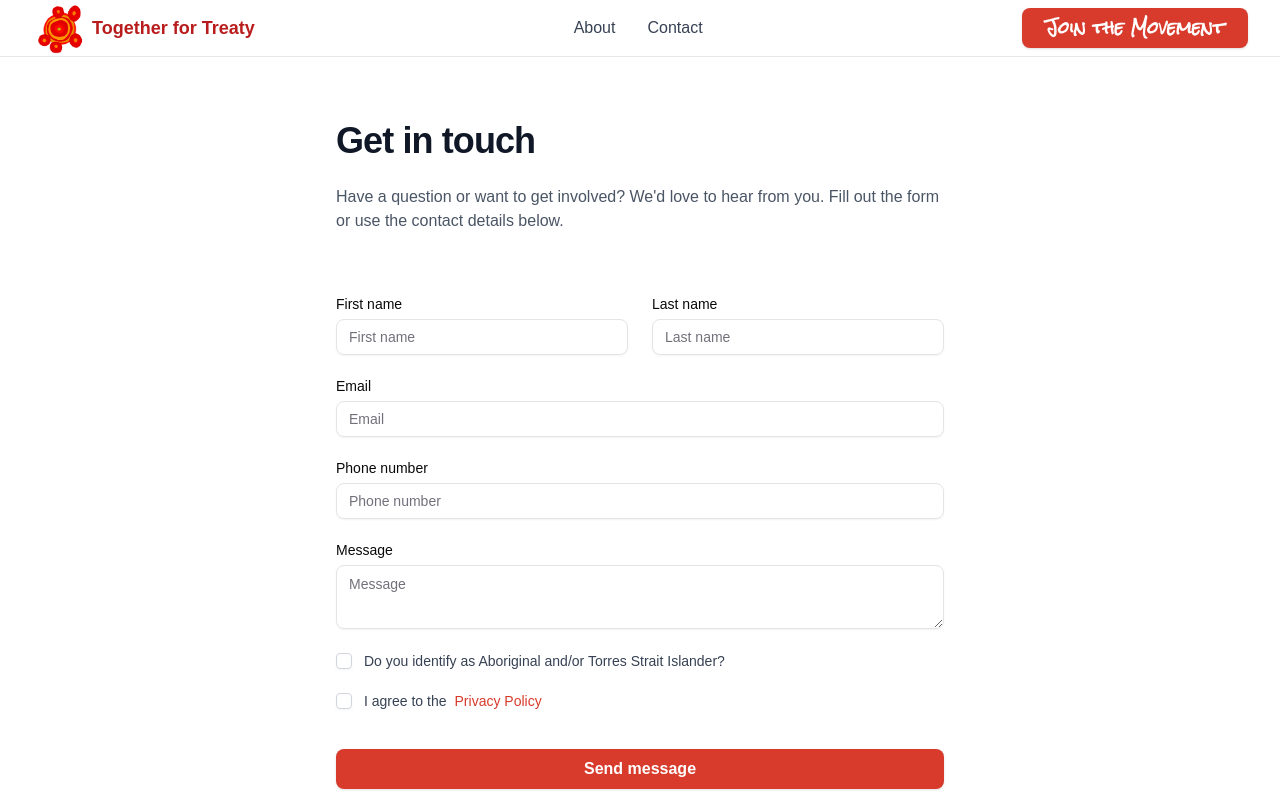
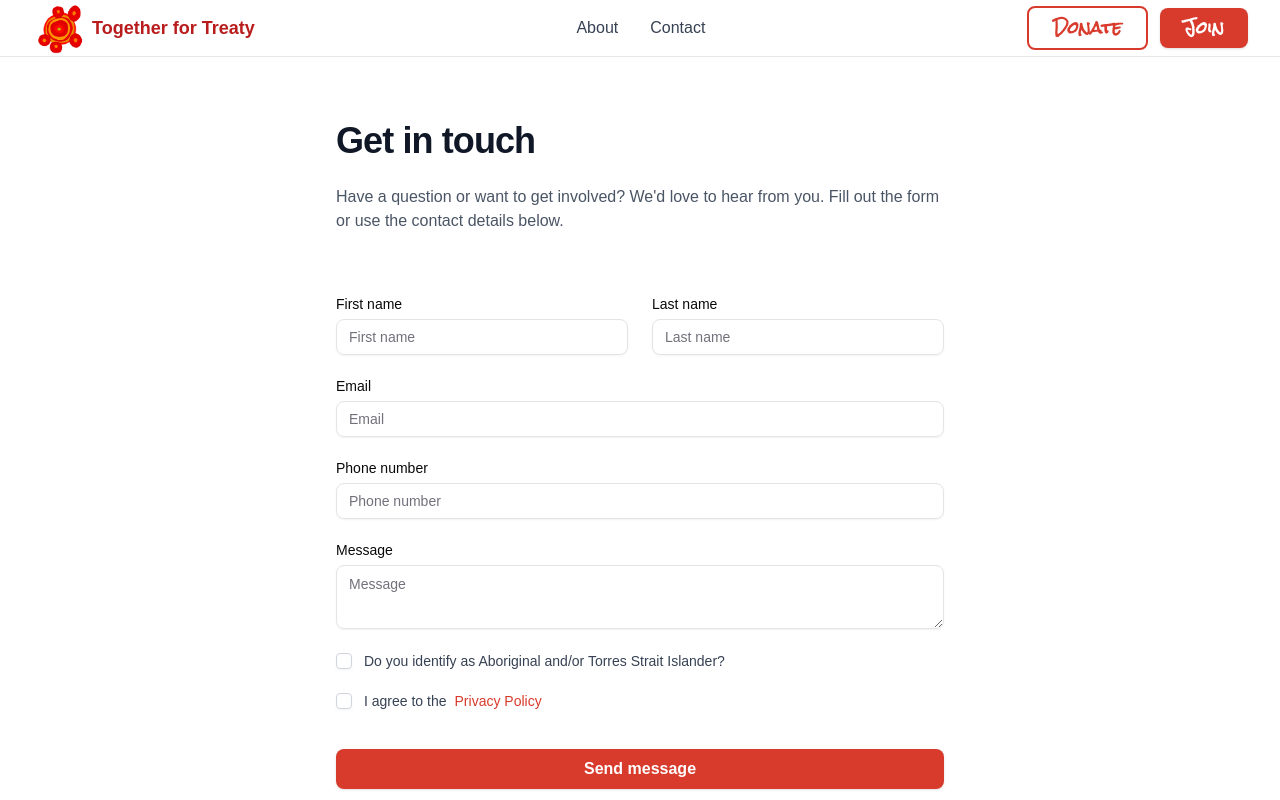
Before and after one commit to ProgNetwork/invasion-day, a Next.js app: page /contact in a window 1280 px wide. Shown: the top 800 px of the page. Built offline with nearby package versions, Linux system fonts and the light colour scheme; a web font is replaced by a local one.

Commit message:
Fix Freshdesk contact form integration - remove requester object structure and restore custom fields

```diff
--- a/src/components/Cta.tsx
+++ b/src/components/Cta.tsx
@@ -1,4 +1,3 @@
-import DonateForm from '@/components/form/DonateForm';
 import SignupForm from '@/components/form/SignupForm';
 import Button from '@/components/ui/Button';
 import Modal from '@/components/ui/Modal';
@@ -6,12 +5,9 @@ import React, { useState } from 'react';
 
 const Cta: React.FC = () => {
   const [isSignupModalOpen, setIsSignupModalOpen] = useState(false);
-  const [isDonateModalOpen, setIsDonateModalOpen] = useState(false);
 
   const openSignupModal = () => setIsSignupModalOpen(true);
   const closeSignupModal = () => setIsSignupModalOpen(false);
-  const openDonateModal = () => setIsDonateModalOpen(true);
-  const closeDonateModal = () => setIsDonateModalOpen(false);
 
   return (
     <>
@@ -28,7 +24,7 @@ const Cta: React.FC = () => {
             <Button variant="white" size="lg" onClick={openSignupModal}>
               Sign the Petition
             </Button>
-            <Button variant="white-outline" size="lg" onClick={openDonateModal}>
+            <Button variant="white-outline" size="lg" href="/donate">
               Donate
             </Button>
           </div>
@@ -37,9 +33,6 @@ const Cta: React.FC = () => {
       <Modal isOpen={isSignupModalOpen} onClose={closeSignupModal} title="" noPadding>
         <SignupForm />
       </Modal>
-      <Modal isOpen={isDonateModalOpen} onClose={closeDonateModal} title="" noPadding>
-        <DonateForm />
-      </Modal>
     </>
   );
 };
--- a/src/components/common/Nav.tsx
+++ b/src/components/common/Nav.tsx
@@ -70,13 +70,19 @@ const Nav: React.FC = () => {
             ))}
           </div>
 
-          <div className="hidden flex-shrink-0 lg:flex">
+          <div className="hidden flex-shrink-0 lg:flex items-center space-x-3">
+            <Button variant="outline" size="md" href="/donate">
+              Donate
+            </Button>
             <Button variant="primary" size="md" onClick={() => setIsModalOpen(true)}>
-              Join the Movement
+              Join
             </Button>
           </div>
 
           <div className="flex items-center lg:hidden">
+            <Button variant="outline" size="sm" className="mr-2" href="/donate">
+              Donate
+            </Button>
             <Button variant="primary" size="sm" className="mr-3" onClick={() => setIsModalOpen(true)}>
               Join
             </Button>
@@ -101,9 +107,12 @@ const Nav: React.FC = () => {
                 <NavLink item={item} onClick={closeMenu} />
               </div>
             ))}
-            <div className="pt-4">
+            <div className="pt-4 space-y-3">
+              <Button variant="outline" size="md" className="w-full" href="/donate">
+                Donate
+              </Button>
               <Button variant="primary" size="md" className="w-full" onClick={() => setIsModalOpen(true)}>
-                Join the movement
+                Join
               </Button>
             </div>
           </div>
--- a/src/components/ui/Button.tsx
+++ b/src/components/ui/Button.tsx
@@ -1,4 +1,5 @@
 import { Button as HeadlessButton } from '@headlessui/react';
+import Link from 'next/link';
 import React from 'react';
 
 interface ButtonProps {
@@ -57,9 +58,9 @@ const Button: React.FC<ButtonProps> = ({
     }
 
     return (
-      <HeadlessButton as="a" href={href} className={buttonClasses}>
+      <Link href={href} className={buttonClasses}>
         {children}
-      </HeadlessButton>
+      </Link>
     );
   }
 
--- a/src/pages/api/freshdesk-contact.ts
+++ b/src/pages/api/freshdesk-contact.ts
@@ -82,11 +82,9 @@ Submitted via Together for Treaty website contact form.
       priority: 1, // Medium priority
       status: 2, // Open
       type: 'Question', // You can customize this based on your Freshdesk setup
-      requester: {
+      // Using individual fields instead of requester object
       name: `${firstName} ${lastName}`,
-        email,
       phone: phoneNumber,
-      },
       custom_fields: {
         cf_source: 'Website Contact Form',
         cf_campaign: 'together-for-treaty',
@@ -101,7 +99,7 @@ Submitted via Together for Treaty website contact form.
       priority: ticketData.priority,
       status: ticketData.status,
       type: ticketData.type,
-      requesterName: ticketData.requester.name,
+      requesterName: ticketData.name,
       customFields: ticketData.custom_fields,
       firstNationsIdentifying: firstNationsIdentifying ? 'yes' : 'no',
     });
@@ -140,10 +138,13 @@ Submitted via Together for Treaty website contact form.
         status: response.status,
         statusText: response.statusText,
         error: errorData,
+        errors: errorData.errors,
+        description: errorData.description,
       });
 
       // Log to monitoring endpoint
-      await fetch('/api/freshdesk-monitor', {
+      const baseUrl = process.env.NEXTAUTH_URL || `http://localhost:${process.env.PORT || 3000}`;
+      await fetch(`${baseUrl}/api/freshdesk-monitor`, {
         method: 'POST',
         headers: { 'Content-Type': 'application/json' },
         body: JSON.stringify({
@@ -170,7 +171,8 @@ Submitted via Together for Treaty website contact form.
     });
 
     // Log to monitoring endpoint
-    await fetch('/api/freshdesk-monitor', {
+    const baseUrl = process.env.NEXTAUTH_URL || `http://localhost:${process.env.PORT || 3000}`;
+    await fetch(`${baseUrl}/api/freshdesk-monitor`, {
       method: 'POST',
       headers: { 'Content-Type': 'application/json' },
       body: JSON.stringify({
--- a/src/pages/donate.tsx
+++ b/src/pages/donate.tsx
@@ -1,7 +1,7 @@
 import DonateForm from '@/components/form/DonateForm';
 
 const DonatePage = () => (
-  <div className="min-h-screen bg-gray-50 py-12">
+  <div className="min-h-screen bg-gray-900 py-12">
     <div className="max-w-2xl mx-auto px-4">
       {/* <h1 className="text-3xl font-bold mb-6 text-center">Chip in</h1> */}
       <DonateForm />
```
Lines whose indentation alone changed are shown as unchanged.
